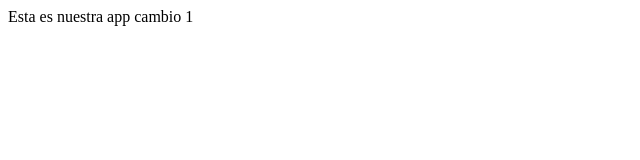
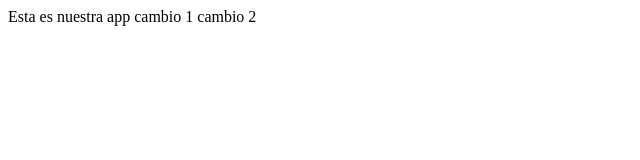
Before and after one commit to alo/angularjs-test, a website: page index.html in a window 1280 px wide. Shown: the full height of the page, 0-640 px from the left. Drawn offline with Linux system fonts and the light colour scheme.

Commit message:
commit 2

```diff
--- a/index.html
+++ b/index.html
@@ -5,6 +5,6 @@
   <title>Document</title>
 </head>
 <body>
-  Esta es nuestra app cambio 1
+  Esta es nuestra app cambio 1 cambio 2
 </body>
 </html>
```
